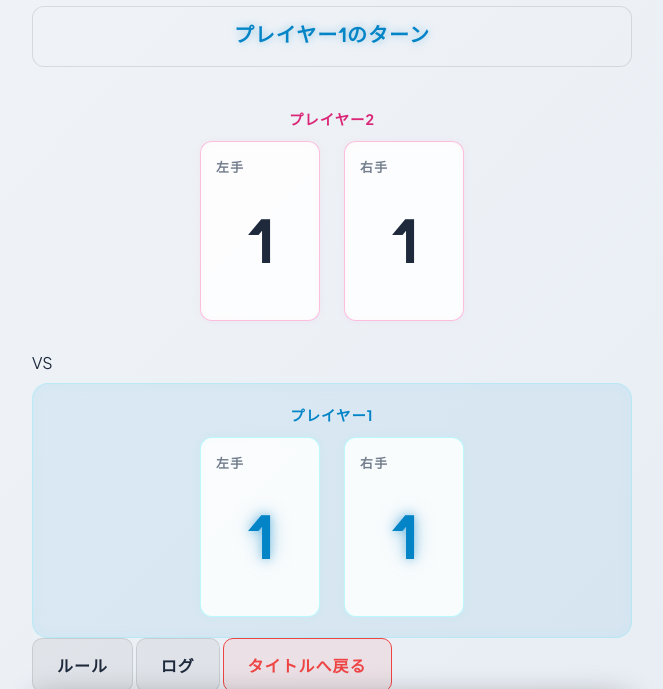
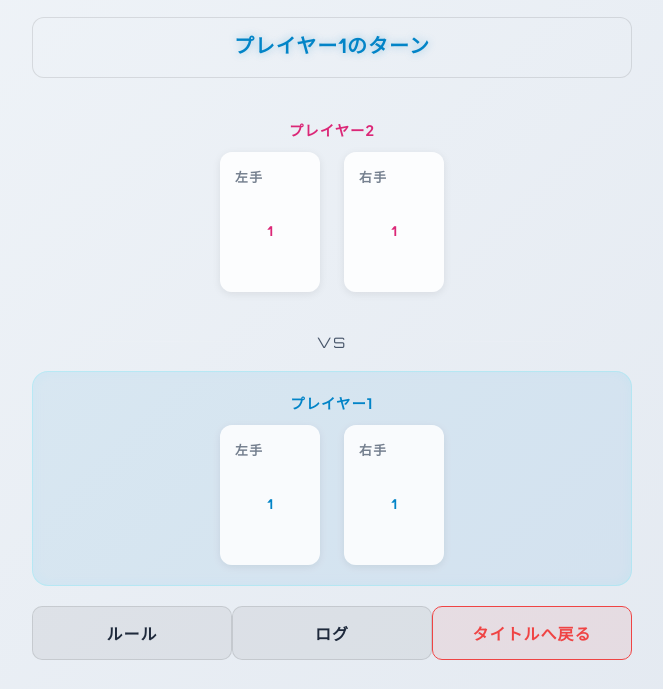
Before and after one commit to mori618/yubi, a plain HTML site: page index.html in a window 1280 px wide. Both pictures are taken after a click on the button "ローカル2人対戦". Shown: the part 110-799 px from the top of the page, without its empty margins (308-971 px from the left). Drawn offline with Linux system fonts and the light colour scheme.

Commit message:
UIアップデート：カードの装飾（枠線やシャドウ）を削減しフラットに修正

```diff
--- a/style.css
+++ b/style.css
@@ -320,18 +320,7 @@
   transition: all 0.3s cubic-bezier(0.25, 0.8, 0.25, 1);
   user-select: none;
   background: var(--panel-bg);
-  border: 1px solid var(--panel-border);
-  box-shadow: 0 4px 15px rgba(0, 0, 0, 0.4);
-}
-
-/* プレイヤー別のネオン枠線 */
-[data-player="p1"].card-slot {
-  border-color: rgba(0, 240, 255, 0.25);
-  box-shadow: 0 0 10px rgba(0, 240, 255, 0.05), inset 0 0 8px rgba(0, 240, 255, 0.02);
-}
-[data-player="p2"].card-slot {
-  border-color: rgba(255, 0, 127, 0.25);
-  box-shadow: 0 0 10px rgba(255, 0, 127, 0.05), inset 0 0 8px rgba(255, 0, 127, 0.02);
+  box-shadow: 0 2px 8px rgba(0, 0, 0, 0.08);
 }
 
 /* ターンプレイヤーかつ数値が1以上の時にドラッグ可能 */
@@ -339,13 +328,11 @@
   cursor: grab;
 }
 .active-turn [data-player="p1"].card-slot:not(.extinguished):hover {
-  border-color: var(--p1-primary);
-  box-shadow: 0 0 15px var(--p1-glow), inset 0 0 10px var(--p1-glow);
+  box-shadow: 0 8px 20px rgba(2, 132, 199, 0.15);
   transform: translateY(-6px);
 }
 .active-turn [data-player="p2"].card-slot:not(.extinguished):hover {
-  border-color: var(--p2-primary);
-  box-shadow: 0 0 15px var(--p2-glow), inset 0 0 10px var(--p2-glow);
+  box-shadow: 0 8px 20px rgba(219, 39, 119, 0.15);
   transform: translateY(-6px);
 }
 
@@ -412,9 +399,10 @@
 
 [data-player="p1"] .card-value {
   color: var(--p1-primary);
-  text-shadow: 0 0 10px var(--p1-glow), 0 0 20px var(--p1-glow);
 }
 [data-player="p2"] .card-value {
+  color: var(--p2-primary);
+}
 /* 消滅した手 (0 / グー / 暗転) */
 .card-slot.extinguished {
   opacity: 0.35;
```
